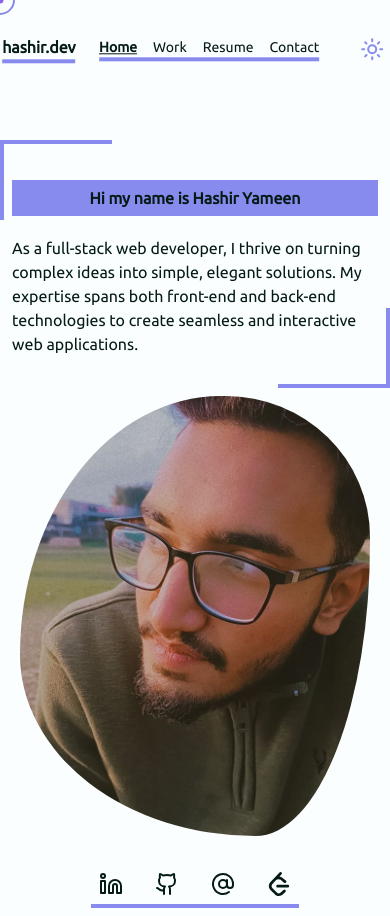
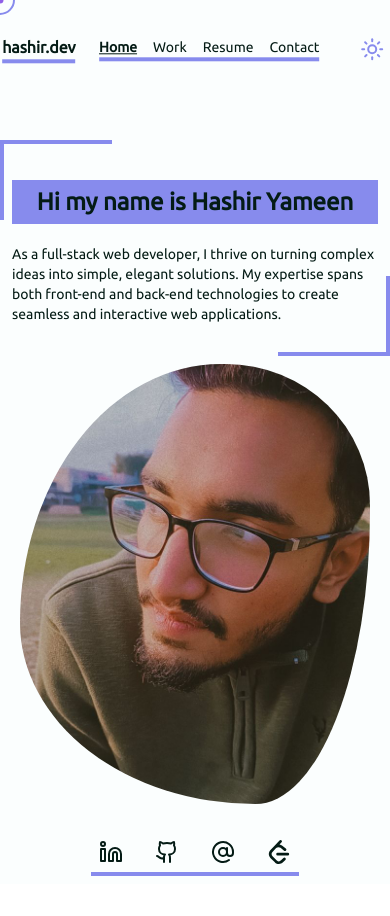
Before and after one commit to HashirY/portfolio, a React (Vite) app: page / in a window 390 px wide. After the commit the page ends 884 px from the top, so only its background shows below. Built offline with nearby package versions, Linux system fonts and the light colour scheme.

Commit message:
responsive page -{resume} 1

```diff
--- a/src/App.jsx
+++ b/src/App.jsx
@@ -52,7 +52,7 @@ const Typewriter = ({ text, speed = 50 }) => {
   }, [text, speed]);
 
   return (
-    <h1 className="text-text font-bold lg:text-4xl sm:text-xl text-center bg-secondary p-1.5">
+    <h1 className="text-text font-bold text-2xl md:text-4xl text-center bg-secondary p-1.5">
       {isTypingComplete ? text : displayedText}
     </h1>
   );
@@ -151,7 +151,7 @@ function App() {
               <div className="h-1 w-28 bg-secondary absolute -bottom-8 md:-right-6 -right-3" />
               <div className="h-20 w-1 bg-secondary absolute -bottom-8 md:-right-6 -right-3" />
               <Typewriter text={"Hi my name is Hashir Yameen"} />
-              <p className="text-text xs:text-sm xl:text-lg">
+              <p className="text-text text-sm md:text-md">
                 As a full-stack web developer, I thrive on turning complex ideas
                 into simple, elegant solutions. My expertise spans both
                 front-end and back-end technologies to create seamless and
@@ -419,11 +419,11 @@ function App() {
           >
             <div className="flex justify-around blob3 border-text border-4 h-[430px] mb-4 font-ubuntu text-text">
               <div className="mt-40 flex flex-col gap-y-4 transition-none">
-                <h1 className="text-3xl font-bold flex gap-x-3 items-center">
-                  <FaBriefcase className="text-accent" />
+                <h1 className=" text-lg md:text-3xl font-bold flex gap-x-3 items-center">
+                  <FaBriefcase className="text-accent text-4xl ml-4 md:text-[16px] md:ml-0" />
                   Dive deep in my professional journey
                 </h1>
-                <p className="text-center font-bold">
+                <p className="text-center font-bold text-xs md:text-[16px]">
                   Click on the button below to download my resume
                 </p>
                 <div className="flex items-center justify-center">
@@ -433,14 +433,14 @@ function App() {
                     target="_blank"
                     rel="noreferrer"
                   >
-                    <button className="flex gap-x-2 items-center text-xl bg-accent text-text px-5 py-4 rounded-xl hover:bg-secondary">
+                    <button className="flex gap-x-2 items-center text-lg md:text-xl bg-accent text-text px-3 md:px-5 py-3 md:py-4 rounded-xl hover:bg-secondary">
                       <GrDocumentPerformance />
                       Résumé
                     </button>
                   </a>
                 </div>
               </div>
-              <div className="h-[100px] w-[280px]">
+              <div className="h-[100px] w-[280px] mt-14 mr-2 md:mt-0 md:mr-0">
                 <img
                   src="/resume/resume.png"
                   className="mt-4 border-r-4 border-b-4 border-text"
```
